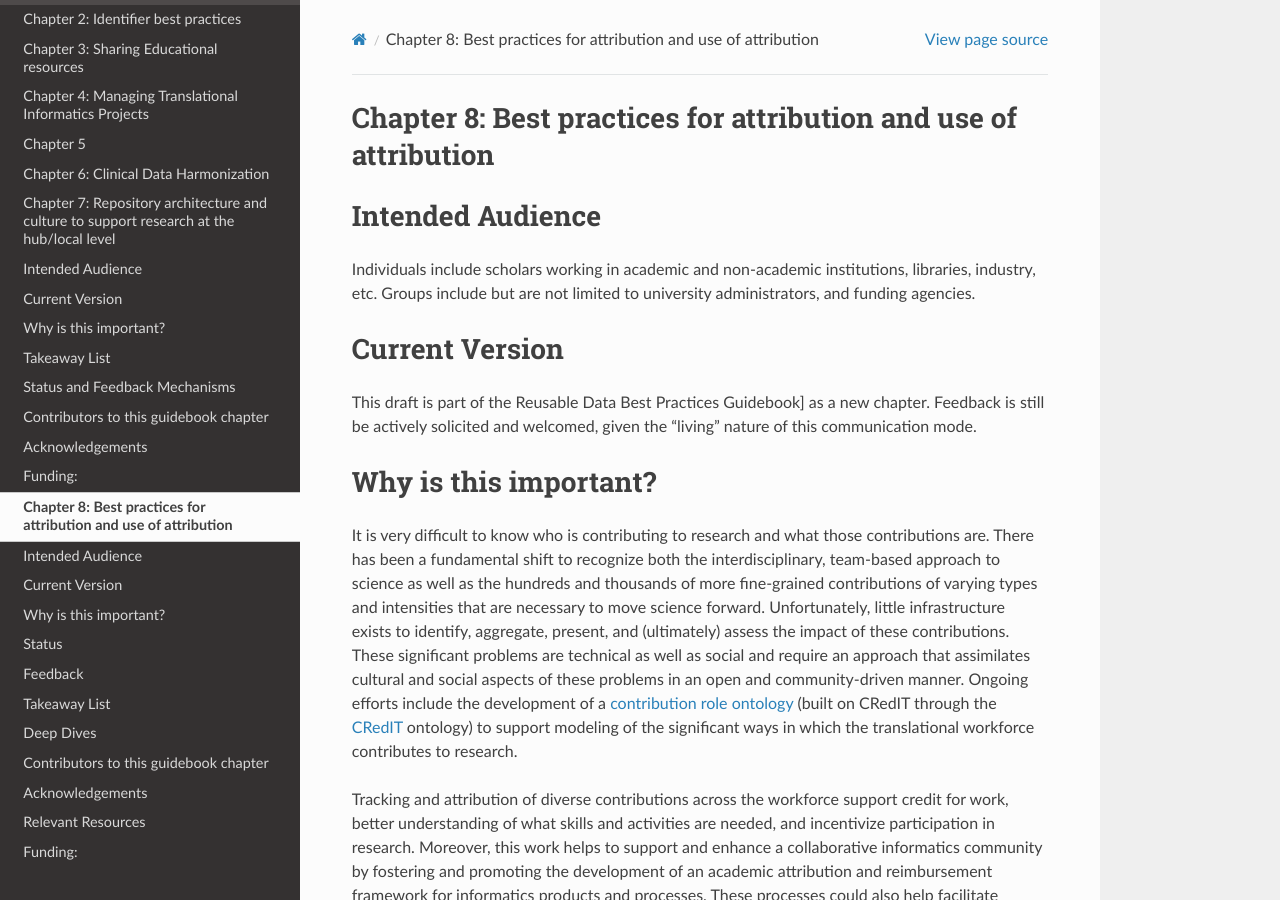
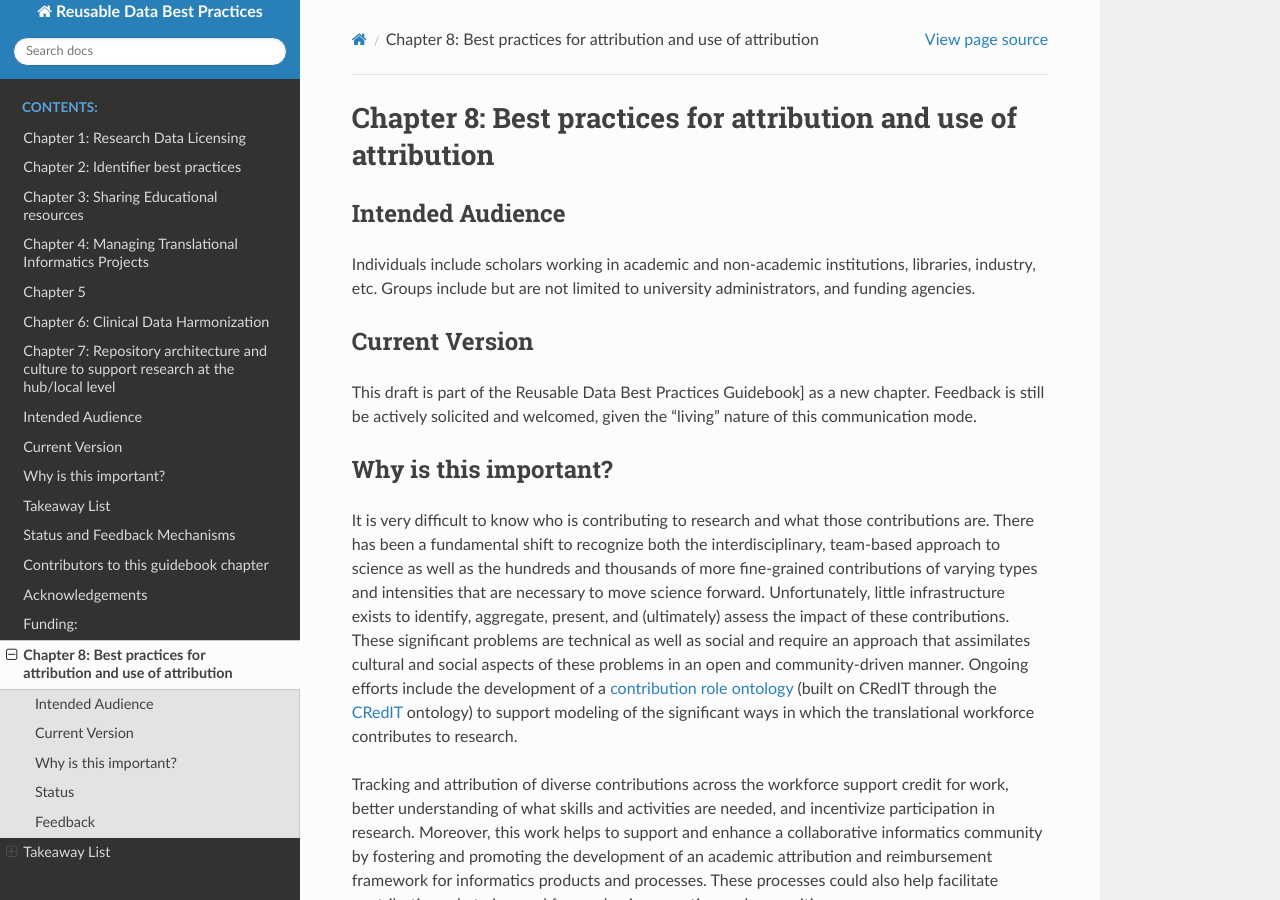
Before and after one commit to data2health/informatics-playbook, a Sphinx documentation site: the page built from docs/chapters/chapter_8.md, in a window 1280 px wide and 900 px high. Built offline with Sphinx 7.4.7 and the Read the Docs theme 2.0.0, drawn with Linux system fonts in a browser that asks for light colours.

Commit message:
Update chapter_8.md

```diff
--- a/docs/chapters/chapter_8.md
+++ b/docs/chapters/chapter_8.md
@@ -1,24 +1,24 @@
 # Chapter 8: Best practices for attribution and use of attribution
 
-# Intended Audience
+## Intended Audience
 
 Individuals include scholars working in academic and non-academic institutions, libraries, industry, etc. Groups include but are not limited to university administrators, and funding agencies.
 
-# Current Version
+## Current Version
 
 This draft is part of the Reusable Data Best Practices Guidebook] as a new chapter. Feedback is still be actively solicited and welcomed, given the “living” nature of this communication mode.
 
-# Why is this important?
+## Why is this important?
 
 It is very difficult to know who is contributing to research and what those contributions are. There has been a fundamental shift to recognize both the interdisciplinary, team-based approach to science as well as the hundreds and thousands of more fine-grained contributions of varying types and intensities that are necessary to move science forward. Unfortunately, little infrastructure exists to identify, aggregate, present, and (ultimately) assess the impact of these contributions. These significant problems are technical as well as social and require an approach that assimilates cultural and social aspects of these problems in an open and community-driven manner. Ongoing efforts include the development of a [contribution role ontology](https://github.com/data2health/contributor-role-ontology) (built on CRedIT through the [CRedIT](https://github.com/data2health/credit-ontology) ontology) to support modeling of the significant ways in which the translational workforce contributes to research.
 
 Tracking and attribution of diverse contributions across the workforce support credit for work, better understanding of what skills and activities are needed, and incentivize participation in research. Moreover,  this work helps to support and enhance a collaborative informatics community by fostering and promoting the development of an academic attribution and reimbursement framework for informatics products and processes. These processes could also help facilitate contribution role to be used for academic promotion and recognition.
 
-# Status
+## Status
 
 The Contributor Attribution Model is currently under development [here](https://contributor-attribution-model.readthedocs.io/en/latest/). The Contributor Role Ontology (CRO) is released and available for use, with another release before the end of 2019. More information on the CRO is available [here](https://data2health.github.io/contributor-role-ontology/).
 
-# Feedback
+## Feedback
 
 * [Architecting Attribution Engagement Page](https://github.com/data2health/architecting_attribution/blob/master/engagement.md) - Provides details on areas where the team is looking for help, how to contribute. This page also shares information about events and provides a call to participants to contribute ideas here, too.
 * CD2H [#Attribution Slack Channel](https://app.slack.com/client/T4SPTQGE7) - Project specific channel on Slack’s Instant messaging platform.
@@ -42,7 +42,7 @@ The Contributor Attribution Model is currently under development [here](https://
 9. Likewise, publishers and funders should provide clear guidance as to how author contributions should be described for maximum effectiveness.
 10. Provide feedback to the CRediT/CRO/CAM to request any missing roles that are not represented in the ontology/data model.
 
-# Deep Dives
+## Deep Dives
 
 **For Individuals:**
 1. **Identify contributors and track any short or long term roles on the project.** This can be tracked on a project website or a collaborative online document (like a Google doc or a GitHub repository). Project websites can provide a nice way to provide acknowledgement to project collaborators, especially for those who may not be an author on a resulting paper.
@@ -59,19 +59,19 @@ The Contributor Attribution Model is currently under development [here](https://
 9. **Likewise, publishers and funders should provide clear guidance as to how author contributions should be described for maximum effectiveness.** Many publishers currently use the CRediT taxonomy for describing author roles. We recommend extending this to include the roles in the Contributor Role Ontology.
 10. **After using attribution tools and best practices described here, scholars and organizational representatives should provide feedback to the CRediT/CRO/CAM to request any missing roles that are not represented in the ontology/data model.** This can be done via our GitHub issue tracker here: https://github.com/data2health/contributor-role-ontology/issues.
 
-# Contributors to this guidebook chapter
+## Contributors to this guidebook chapter
 Name | Institution | ORCID | [Contributor roles](https://www.ebi.ac.uk/ols/ontologies/cro) per CRediT or CRO
 -- | -- | -- | --
 Nicole Vasilevsky | Oregon Health Science University | 0000-0001-5208-3432 | CREDIT_00000013 writing original draft role
 Lisa O'Keefe | Northwestern University | 0000-0003-1211-7583 | CRO:0000065
 Kristi Holmes | Northwestern University | 0000-0001-8420-5254 | CREDIT_00000013 writing original draft role
 
-# Acknowledgements
+## Acknowledgements
 
 * [CRediT](https://casrai.org/credit/) - Contributor Roles Taxonomy.
 CASRAI.
 
-# Relevant Resources
+## Relevant Resources
 
 **Papers:**
 Ilik V, Conlon M, Triggs G, White M, Javed M, Brush M, Gutzman K Essaid S, Friedman P, Porter S, Szomszor M, Haendel MA, Eichmann D and Holmes KL (2018) OpenVIVO: Transparency in Scholarship. Front. Res. Metr. Anal. 2:12. doi: 10.3389/frma.2017.00012
@@ -97,6 +97,6 @@ Giving credit where it is due: how to make more meaningful connections between p
 
 Making it count: A computational approach to attribution. IEEE eScience Workshop on Research Objects (RO2018), Amsterdam, Netherlands. 29 October 2018. Available [here](http://doi.org/10.5281/zenodo.1312652) and [here](https://digitalhub.northwestern.edu/files/fb4aa42b-ffe8-4548-b6cf-2fa6e32a80ac)
 
-# Funding:
+## Funding:
 
 This work was supported by the National Institutes of Health’s National Center for Advancing Translational Sciences CTSA Program Center for Data to Health (Grant U24TR002306).
```
